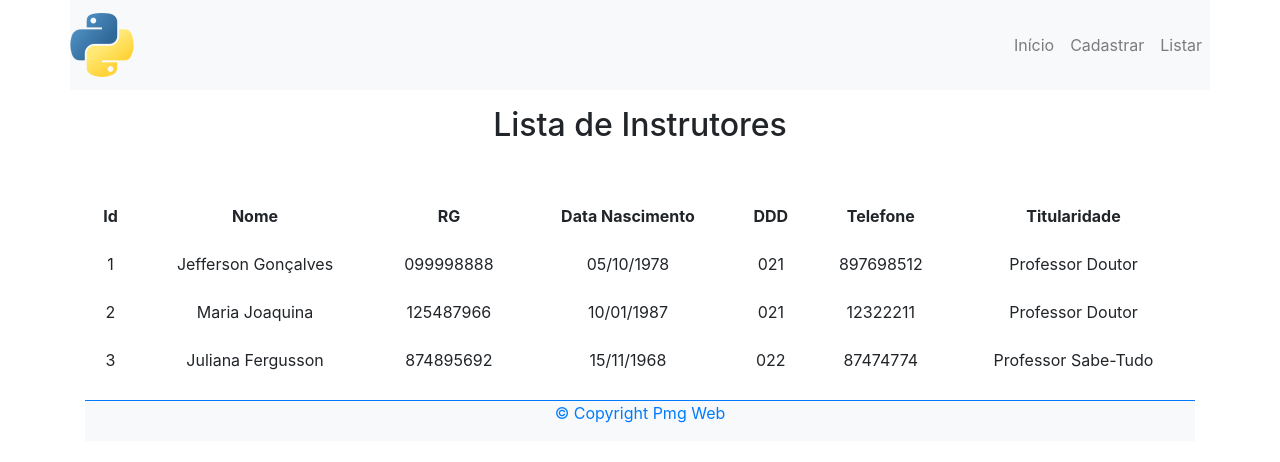
After one commit to Dustranir/projeto-django, a Django app: template instrutor/templates/instrutor/listarInstrutor.html in a window 1280 px wide. The commit adds this page. Shown: the top 462 px of the page. Run offline with Django 5.2, Linux system fonts and the light colour scheme; the template is opened without the code that fills it, so the values that code supplies are empty; parts of the project's set-up code (start-up, migrations or seed data) failed here and were passed over.

Commit message:
Listar Alunos / Instrutores

```diff
--- a/aluno/urls.py
+++ b/aluno/urls.py
@@ -5,6 +5,6 @@ from . import views
 app_name='aluno'
 
 urlpatterns = [
-    path('', views.aluno, name = "aluno"),
-    path('exibemensagem', views.exibe_mensagem, name="exibir_mensagem")
+    path('lista', views.listar, name = "listar"),
+
 ]
--- /dev/null
+++ b/instrutor/templates/instrutor/listarInstrutor.html
@@ -0,0 +1,87 @@
+{%extends "base_template.html"%}
+
+{%block title%}
+        <title>Django - Exercícios</title>
+    {%endblock%}
+
+    {%block menu%}
+    <div class="collapse navbar-collapse justify-content-end" id="mynavbar">
+        <div class="navbar-nav">
+            <a href="/" class="nav-link">Início</a>
+            <a href="cadastroInstrutor.html" class="nav-link">Cadastrar</a>
+            <a href="{% url 'instrutor:listar' %}" class="nav-link">Listar </a>
+
+        </div>
+    </div>
+    {%endblock%}
+
+    {%block corpo%}
+    <main class="container m-2 mx-auto my-font-family">
+
+        <div class="row">
+            <div class="col text-center m-0">
+                <h2 class="mt-2 mb-5 my-h2">Lista de Instrutores</h2>
+            </div>
+        </div>
+
+        <!-- tabela responsiva -->
+        <div class="table-responsive">
+
+            <!-- classes para tabela (Bootstrap) , tabela sem borda, conteudo alinhado ao centro, ... , width: auto -->
+            <table class="table
+                        table-borderless
+                        text-center
+                        my-table-hover
+                        my-table-image
+                        my-table-td-first-child
+                        my-table-border-bottom
+                        my-table-th
+                        w-100">
+
+                <!-- cabecalho -->
+                <thead>
+                    <!-- linhas -->
+                    <tr>
+                        <!-- colunas cabecalho -->
+                        <th>Id</th>
+                        <th>Nome</th>
+                        <th>RG</th>
+                        <th>Data Nascimento</th>
+                        <th>DDD</th>
+                        <th>Telefone</th>
+                        <th>Titularidade</th>
+                    </tr>
+                </thead>
+
+                <!-- linhas -->
+                <tr>
+                    <td> 1 </td>
+                    <td> Jefferson Gonçalves </td>
+                    <td> 099998888 </td>
+                    <td> 05/10/1978 </td>
+                    <td> 021 </td>
+                    <td> 897698512 </td>
+                    <td> Professor Doutor </td>
+                </tr>
+                <tr>
+                    <td> 2 </td>
+                    <td> Maria Joaquina </td>
+                    <td> 125487966 </td>
+                    <td> 10/01/1987 </td>
+                    <td> 021 </td>
+                    <td> 12322211 </td>
+                    <td> Professor Doutor </td>
+                </tr>
+                <tr>
+                    <td> 3 </td>
+                    <td> Juliana Fergusson </td>
+                    <td> 874895692 </td>
+                    <td> 15/11/1968 </td>
+                    <td> 022 </td>
+                    <td> 87474774 </td>
+                    <td> Professor Sabe-Tudo </td>
+                </tr>
+            </table>
+
+        </div>
+    {%endblock%}
--- a/instrutor/urls.py
+++ b/instrutor/urls.py
@@ -2,7 +2,9 @@ from django.urls import path
 
 from . import views
 
+app_name='instrutor'
+
 urlpatterns = [
-    path('', views.instrutor, name = "instrutor"),
-    path('exibemensagem', views.exibe_mensagem, name="exibir_mensagem")
+    path('lista', views.listar, name = "listar"),
+
 ]
--- a/templates/base_template.html
+++ b/templates/base_template.html
@@ -49,17 +49,9 @@
             </button>
 
             <!-- menu -->
-            <div class="collapse navbar-collapse justify-content-end" id="mynavbar">
-                <div class="navbar-nav">
-                    <a href="./escola.html" class="nav-link">Início</a>
-                    <a href="./tipoatividade/cadastroTiposAtividade.html" class="nav-link">Tipos de Atividade</a>
-                    <a href="./titulo/cadastroTitulos.html" class="nav-link">Títulos</a>
-                    <a href="{%url 'aluno:listar'%}./aluno/cadastroAluno.html" class="nav-link">Alunos</a>
-                    <a href="./instrutor/cadastroInstrutor.html" class="nav-link">Instrutor</a>
-                    <a href="./turma/cadastroTurma.html" class="nav-link">Turmas</a>
-                    <a href="./contato/contato.html" class="nav-link">Contato</a>
-                </div>
-            </div>
+             {%block menu%}
+
+            {%endblock%}
         </nav>
         {%block titulo_pagina%}
 
```
Also changed, not shown: aluno/templates/aluno/listarAluno.html (+12 -1 lines), aluno/views.py (+3 -7 lines), instrutor/views.py (+2 -8 lines), templates/aluno.html (deleted, +0 -11 lines), templates/escola.html (+14 -0 lines), templates/index.html (deleted, +0 -12 lines), templates/instrutor.html (deleted, +0 -11 lines), templates/titulo.html (deleted, +0 -11 lines), templates/turma.html (deleted, +0 -11 lines), templates/utilitarios.html (deleted, +0 -11 lines).
